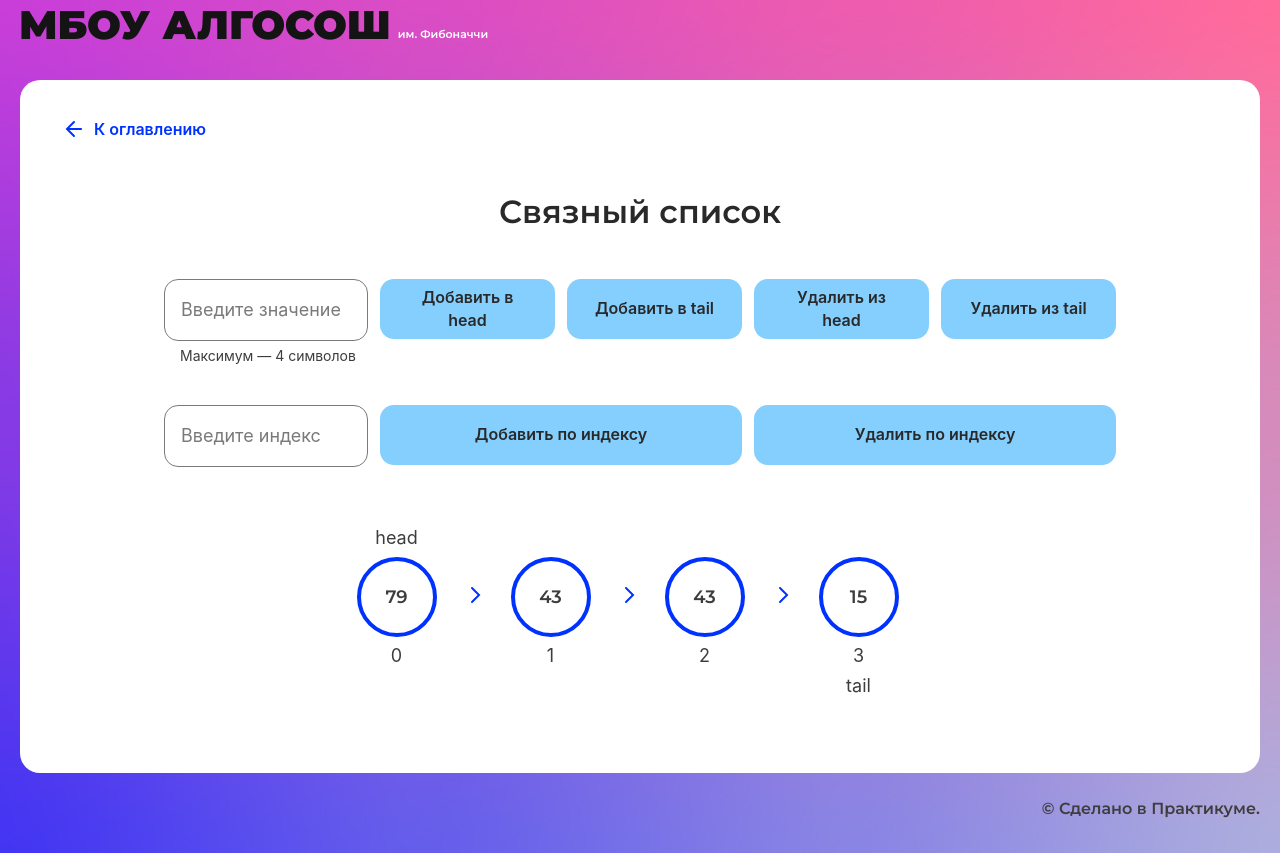
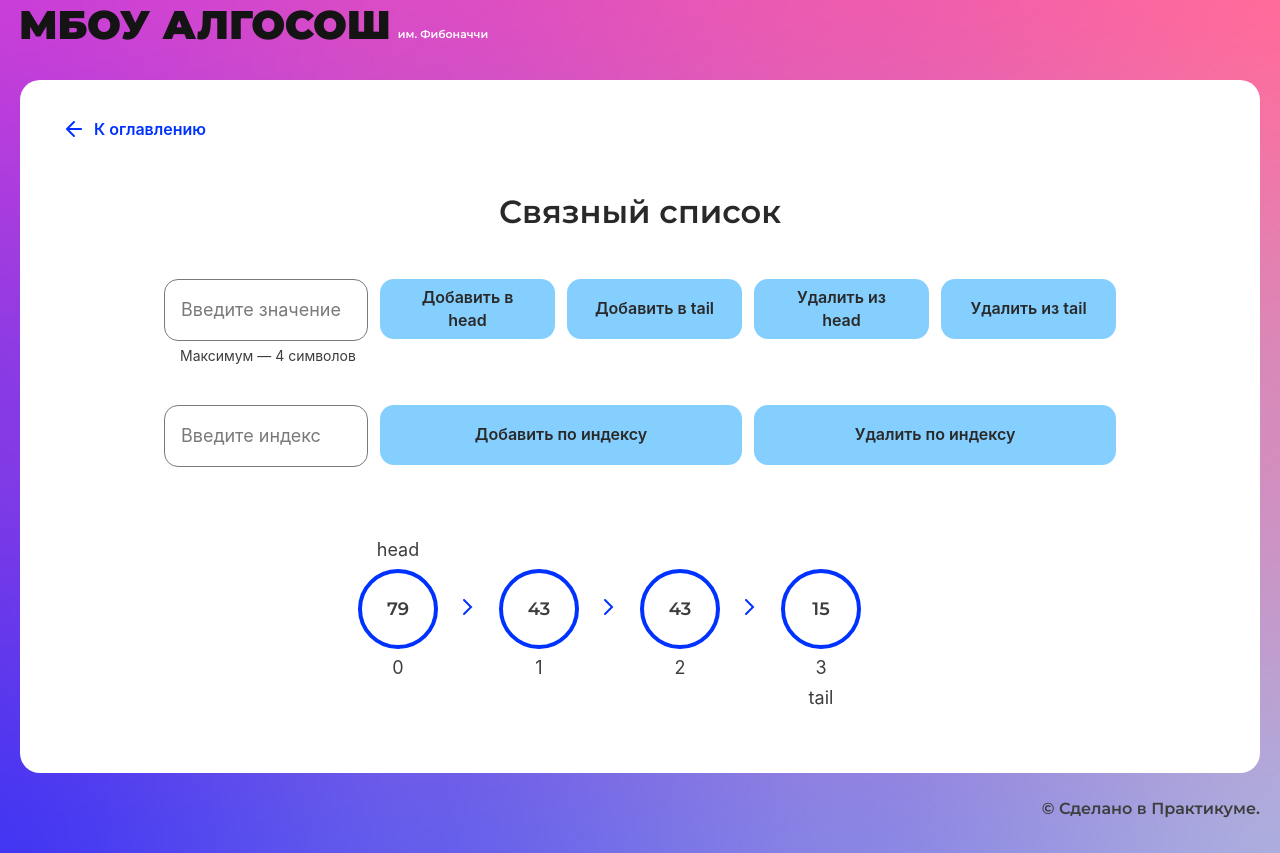
Before and after one commit to daryamakavchik/algososh, a React (Create React App) app: page /list in a window 1280 px wide. Built offline with nearby package versions, Linux system fonts and the light colour scheme.

Commit message:
fix: styles

```diff
--- a/src/components/list-page/list-page.module.css
+++ b/src/components/list-page/list-page.module.css
@@ -9,7 +9,7 @@
 .circles{
     display: flex;
     width: 100%;
-    margin: 90px auto 0 auto;
+    margin: 36px auto 0 auto;
     padding: 0;
     max-width: 760px;
     flex-wrap: wrap;
@@ -17,10 +17,34 @@
     justify-content: center;
 }
 
-.circle{
-  display: flex;
-  flex-direction: row;
-  gap: 25px;
+.circlebox{
+  display: grid;
+  grid-template-columns: 80px 24px;
+  grid-template-rows: 56px 80px 56px;
+  row-gap: 8px;
+  column-gap: 16px;
   align-items: center;
-  margin-right: 25px;
+  justify-items: center;
+  margin-right: 21px;
 }
+
+.arrow{
+  grid-row-start: 2;
+  grid-row-end: 3;
+  grid-column-start: 2;
+  grid-column-end: 3;
+}
+
+.bigcircle {
+  grid-row-start: 2;
+  grid-row-end: 3;
+  grid-column-start: 1;
+  grid-column-end: 2;
+}
+
+.smallcircle{
+  grid-row-start: 1;
+  grid-row-end: 2;
+  grid-column-start: 1;
+  grid-column-end: 2;
+}
--- a/src/components/list-page/list-page.tsx
+++ b/src/components/list-page/list-page.tsx
@@ -21,21 +21,15 @@ export class LinkedList<T> implements ILinkedList<T> {
   private head: Node<T> | null;
   private tail: Node<T> | null;
   private size: number;
-  private addValues(values: T[]) {
-    values.forEach((value) => this.append(value));
-  }
+  private addValues(values: T[]) { values.forEach((value) => this.append(value))}
   constructor(elements: T[]) {
     this.head = null;
     this.tail = null;
     this.size = 0;
-    if (elements?.length) {
-      this.addValues(elements);
-    }
+    if (elements?.length) { this.addValues(elements) }
   }
 
-  getSize() {
-    return this.size;
-  }
+  getSize() { return this.size }
 
   toArray() {
     let curr = this.head;
@@ -59,6 +53,22 @@ export class LinkedList<T> implements ILinkedList<T> {
       }
       if (current) current.next = new Node(element);
     }
+    this.size++;
+  }
+
+  prepend(element: T) {
+    const newNode = new Node(element);
+
+    if (!this.head || !this.tail) {
+      this.head = newNode;
+      this.tail = newNode;
+      this.size++;
+      return this;
+    }
+
+    const currenNode = this.head;
+    this.head = newNode;
+    this.head.next = currenNode;
     this.size++;
   }
 }
@@ -86,6 +96,7 @@ export const ListPage: React.FC = () => {
   const [removedByIndex, setRemovedByIndex] = useState(false);
   const [addedToTail, setAddedToTail] = useState(false);
   const [removedFromTail, setRemovedFromTail] = useState(false);
+  const [loading, setLoading] = useState(false);
 
   const delay = (ms: number) => {
     return new Promise((resolve) => setTimeout(resolve, ms));
@@ -121,7 +132,25 @@ export const ListPage: React.FC = () => {
     }
   };
 
-  const handleAddToHead = async () => {};
+  const handleAddToHead = async () => {
+    if (inputValue) {
+      setLoading(true);
+      setInputValue('');
+      setAddedToHead(true);
+      await delay(500);
+      list.prepend(inputValue);
+      setAddedToHead(false);
+      const newArr = list.toArray().map((item) => ({ value: item, color: ElementStates.Default }));
+      newArr[0].color = ElementStates.Modified;
+      setArr(newArr);
+      await delay(500);
+      newArr[0].color = ElementStates.Default;
+      setArr(newArr);
+    };
+    setInputValue('');
+    setLoading(false);
+  };
+
 
   const handleAddToTail = async () => {};
 
@@ -165,7 +194,7 @@ export const ListPage: React.FC = () => {
           value={inputValue}
           onChange={onInputChange}
         />
-        <Button style={{ minWidth: "175px" }} text="Добавить в head" />
+        <Button style={{ minWidth: "175px" }} text="Добавить в head" onClick={handleAddToHead} />
         <Button style={{ minWidth: "175px" }} text="Добавить в tail" />
         <Button style={{ minWidth: "175px" }} text="Удалить из head" />
         <Button style={{ minWidth: "175px" }} text="Удалить из tail" />
@@ -184,7 +213,12 @@ export const ListPage: React.FC = () => {
       <ul className={styles.circles}>
         {arr &&
           arr.map((item, index) => (
-            <li key={index} className={styles.circle}>
+            <li key={index} className={styles.circlebox}>
+            {loading === true && index === +inputValue &&
+                <div className={styles.smallcircle}>
+                  <Circle isSmall state={ElementStates.Changing} />
+                </div>}
+                <div className={styles.bigcircle}>
               <Circle
                 letter={item.value}
                 state={item.color}
@@ -192,6 +226,7 @@ export const ListPage: React.FC = () => {
                 head={displayHead(index)}
                 tail={displayTail(index)}
               />
+              </div>
               {index !== arr.length - 1 && (
                 <div className={styles.arrow}>
                   <ArrowIcon />
--- a/src/types/list.ts
+++ b/src/types/list.ts
@@ -2,6 +2,7 @@ import { ElementStates } from "./element-states";
 
 export interface ILinkedList<T> {
     append: (element: T) => void;
+    prepend: (element: T) => void;
   }
 
 export type TListItem = {
```
